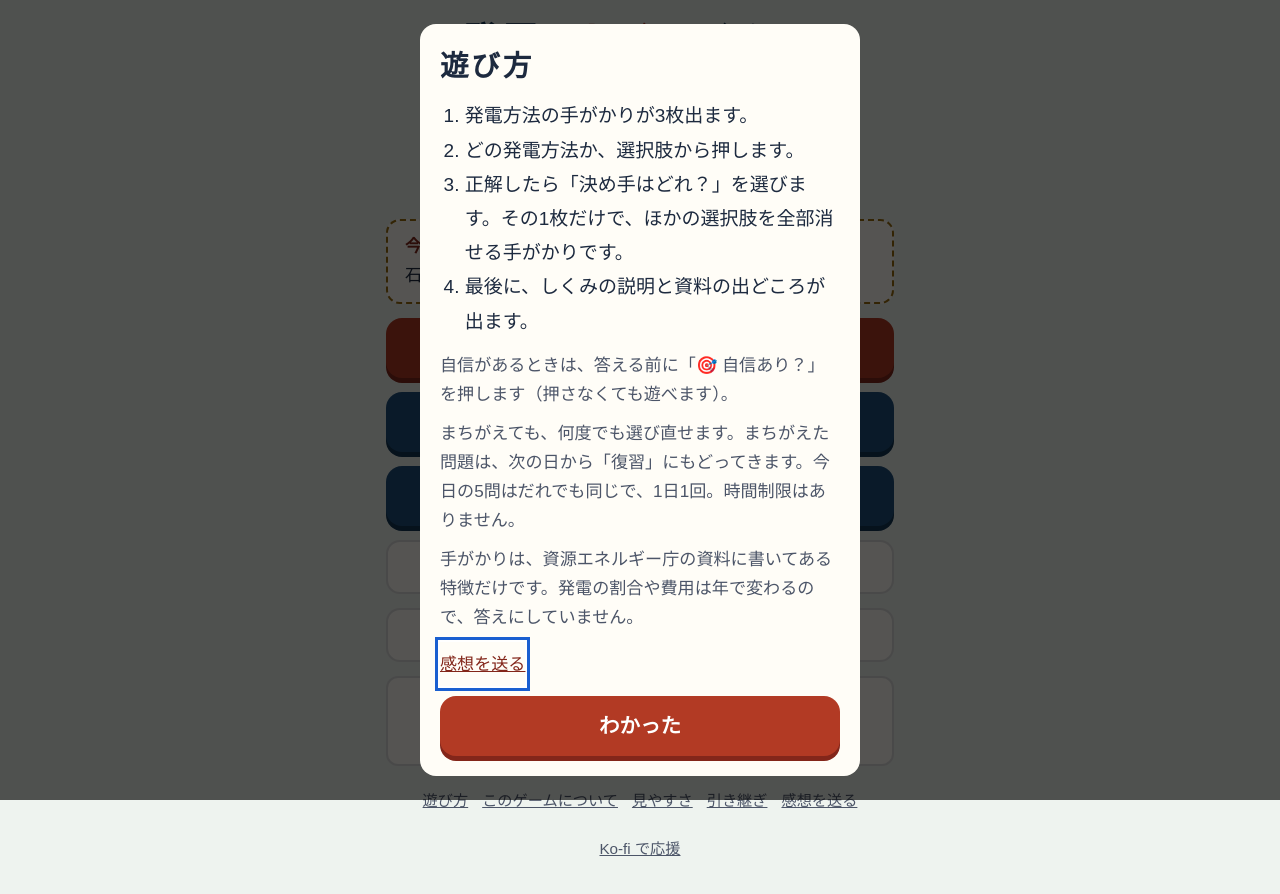
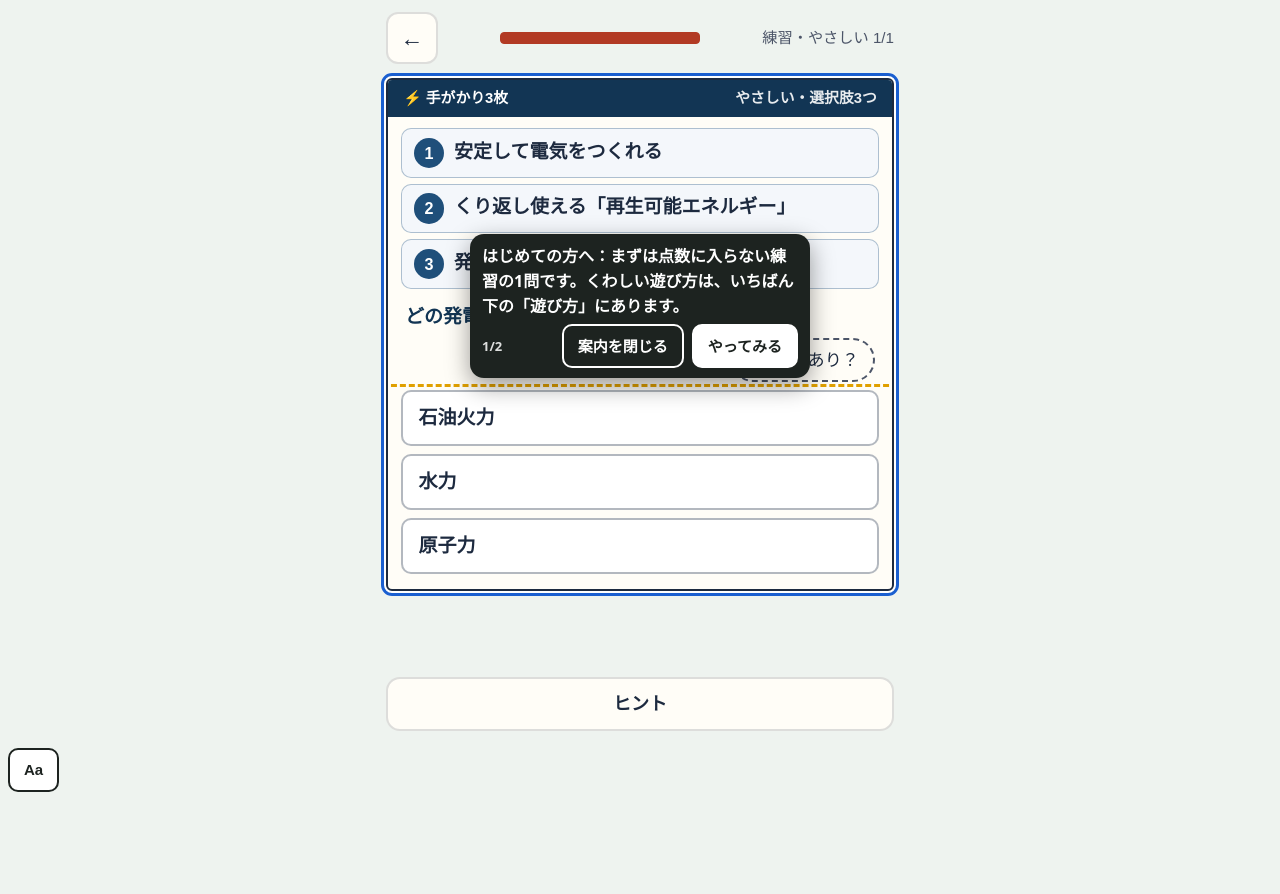
Before and after one commit to satou-aaaaa/hatsuden-kurabe, a plain HTML site: page index.html in a window 1280 px wide. After the commit the page ends 833 px from the top, so only its background shows below. Drawn offline with Linux system fonts and the light colour scheme; a web font is replaced by a local one.

Commit message:
ひな形の共通部品を写す（shared-workflows 67f7985） (#11)
Co-authored-by: template-sync <41898283+github-actions[bot]@users.noreply.github.com>

```diff
--- a/index.html
+++ b/index.html
@@ -350,7 +350,8 @@ html.a11y-say body{padding-bottom:calc(64px + env(safe-area-inset-bottom,0px))!i
 //      （incidents/2026-11-21-hand-copied-helpers-drift.md）。
 //      あわせて、はじめて遊ぶ人への案内（吹き出し Core.coach）を足した。長い「遊び方」の窓の代わりに、練習の1問を遊びながら
 //      その場で一言ずつ教える（NN/g「Mobile Instructional Overlays」・Andersen ほか CHI 2012「The Impact of Tutorials on Games of Varying Complexity」）。
-//   3: 2026-11-22 吹き出しを出しているあいだ 0.4 秒ごとに場所を測り直す（古い場所に残って押す所を隠すことがあった）。ボタンの字を「案内を閉じる」に
+//   3: 2026-11-22 吹き出しを出しているあいだ 0.4 秒ごとに場所を測り直す（古い場所に残って押す所を隠すことがあった）。ボタンの字を「案内を閉じる」に。
+//      段の wait（その所が出るまで待つ）を足した。全ゲームの「はじめての練習」を sync-template の migrateFirstPlay が足すため
 //   2: 2026-11-22 感想フォームのゲーム名を、渡さなければ題（<title>）から入れる。sync-template が全ゲームを game-core に切り替える（migrateCore）ため
 // 決まり: 外へ通信しない。ゲームの関数の名前（toast・buzz など）は上書きしない（Core.toast などで呼ぶ）。
 (function () {
@@ -436,6 +437,7 @@ html.a11y-say body{padding-bottom:calc(64px + env(safe-area-inset-bottom,0px))!i
   //   sel   …… 吹き出しを付ける所。まだ画面に無いあいだは待つ（ゲームが画面を作り直しても付け直す）
   //   until …… その所が画面に出たら次へ進む（答えた・正解した など）。無ければ sel を押したら次へ
   //   button …… 押すと次へ進むボタンの字（読むだけの吹き出し）
+  //   wait  …… その所が画面に出るまで、この吹き出しは出さずに待つ（答えたあとにだけ「次へ」を指す など）
   //   pos   …… "below"（既定）か "above"。その側に場所が無ければ、ページを少し動かして場所を空ける（読む所を隠さないため）
   // 吹き出しは押す所を隠さない（上か下の空いたほうに出す）。「案内を閉じる」と Esc でいつでもやめられる。
   const coach = (() => {
@@ -470,7 +472,7 @@ html.a11y-say body{padding-bottom:calc(64px + env(safe-area-inset-bottom,0px))!i
       while (steps && i < steps.length && steps[i].until && find(steps[i].until)) i++;
       if (!steps) return;
       if (i >= steps.length) return stop(true);
-      const st = steps[i], el = find(st.sel);
+      const st = steps[i], el = st.wait && !find(st.wait) ? null : find(st.sel);
       if (!el) { box.hidden = true; mark(null); return; }
       box.hidden = false; mark(el);
       const fresh = shown !== i;
@@ -938,7 +940,7 @@ function home() {
   $("go-cal").onclick = () => cal();
   $("go-ach").onclick = achView;
   bindFooter();
-  if (!s.tut) openHow();
+  if (!s.tut) firstPlay();
 }
 function practiceMenu() {
   app.innerHTML = `<header><button class="icon" id="back" aria-label="もどる">←</button><h1>練習<small>今日の記録には入りません（発電帳には載ります）</small></h1></header>
@@ -949,6 +951,27 @@ function practiceMenu() {
   document.querySelectorAll(".lv button").forEach((b) => (b.onclick = () => startRun("p", +b.dataset.t)));
   bindFooter(); toTop();
 }
+// first-play:begin（shared-workflows の scripts/sync-template.mjs が足した。直すときはひな形を直す）
+// はじめての人：長い「遊び方」の窓を出さず、点数に入らない練習の1問を遊びながら、吹き出しで一言ずつ教える（game-core の Core.coach）。
+// 「見た」は始めたその場で残す（途中でやめても、次からはふつうに始まる。くわしい遊び方はいつでもいちばん下の「遊び方」から）
+const FIRST_STEPS = [
+  { sel: "#choices", button: "やってみる", text: "はじめての方へ：まずは点数に入らない練習の1問です。くわしい遊び方は、いちばん下の「遊び方」にあります。" },
+  { sel: "#next", wait: ".verdict", text: "できました。わけを読んだら、ここを押して進みます。" },
+];
+function firstPlay() {
+  save((s) => { s.tut = true; });
+  // 練習の入り口を開いて、いちばん上（いちばんやさしい）を押す。無ければ前の形（遊び方の窓）にもどす
+  practiceMenu();
+  const b = document.querySelector(".lv button");
+  if (!window.Core || !Core.coach || !b) { home(); return openHow(); }
+  b.click();
+  // 練習は1問だけにする（数を減らしてから描き直す）
+  save((s) => { const r = s.runs && s.runs.p; if (r && Array.isArray(r.list)) r.list = r.list.slice(0, 1); });
+  play();
+  // 案内を閉じた（Esc も）ら、1問の練習の途中経過を残さずにホームへ（ふだんの練習の「続きから」を出さない）
+  Core.coach.start(FIRST_STEPS, { home, onEnd: (done) => { if (done === false) { save((s) => { const r = s.runs && s.runs.p; if (r && !(r.res || []).length) delete s.runs.p; }); home(); } } });
+}
+// first-play:end
 function startRun(mode, opt) {
   const k = todayKey(); let ng = false;
   save((s) => {
```
Also changed, not shown: qa/run.mjs (+6 -5 lines).
